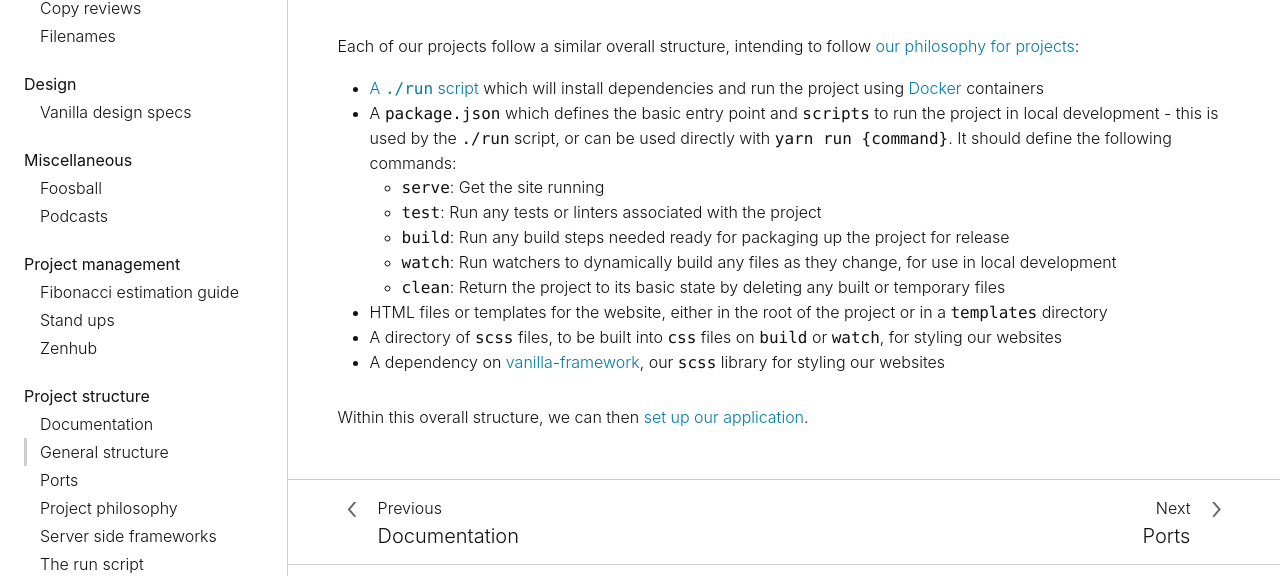
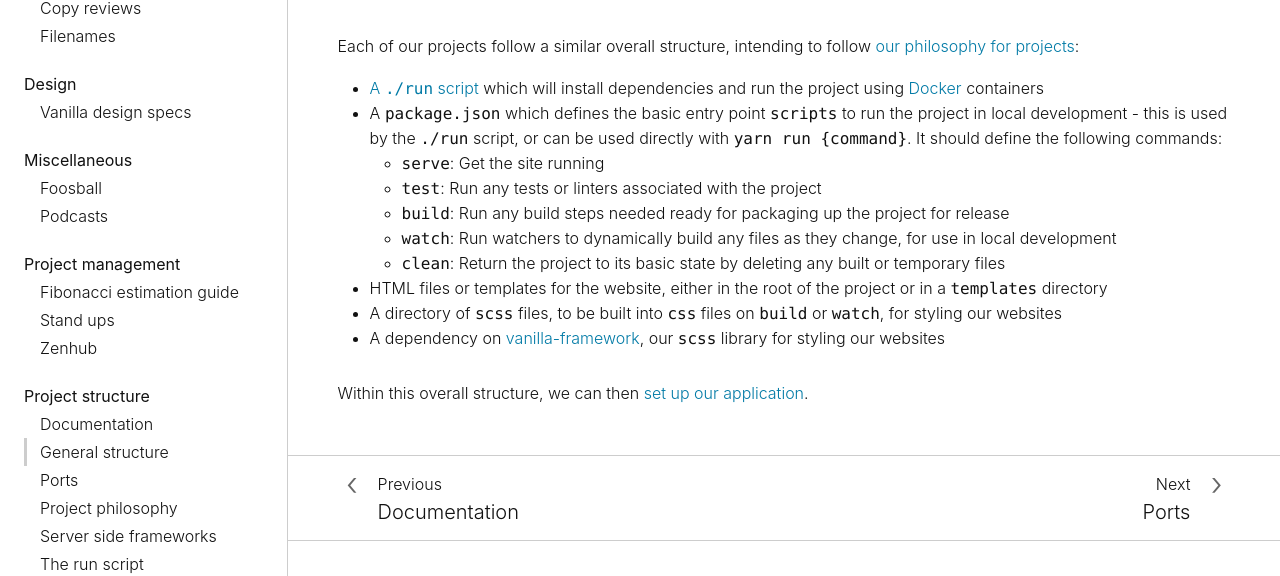
Before and after one commit to canonical-web-and-design/practices, a Jekyll site: the page built from project-structure/general-structure.md, in a window 1280 px wide and 900 px high, cut to the strip 324-900 px from the top of the window. Built offline with Jekyll 4.4.1, drawn with Linux system fonts in a browser that asks for light colours; some web fonts are replaced.

Commit message:
Amend copy in general-structure.md
Co-Authored-By: barrymcgee <barrymcgee@users.noreply.github.com>

```diff
--- a/project-structure/general-structure.md
+++ b/project-structure/general-structure.md
@@ -6,7 +6,7 @@ description: The basic structure for our projects
 Each of our projects follow a similar overall structure, intending to follow [our philosophy for projects](project-philosophy):
 
 - [A `./run` script](https://github.com/canonical-webteam/practices/blob/master/local-development/the-run-script.md) which will install dependencies and run the project using [Docker](https://docs.docker.com/install/) containers
-- A `package.json` which defines the basic entry point and `scripts` to run the project in local development - this is used by the `./run` script, or can be used directly with `yarn run {command}`. It should define the following commands:
+- A `package.json` which defines the basic entry point `scripts` to run the project in local development - this is used by the `./run` script, or can be used directly with `yarn run {command}`. It should define the following commands:
   - `serve`: Get the site running
   - `test`: Run any tests or linters associated with the project
   - `build`: Run any build steps needed ready for packaging up the project for release
```
